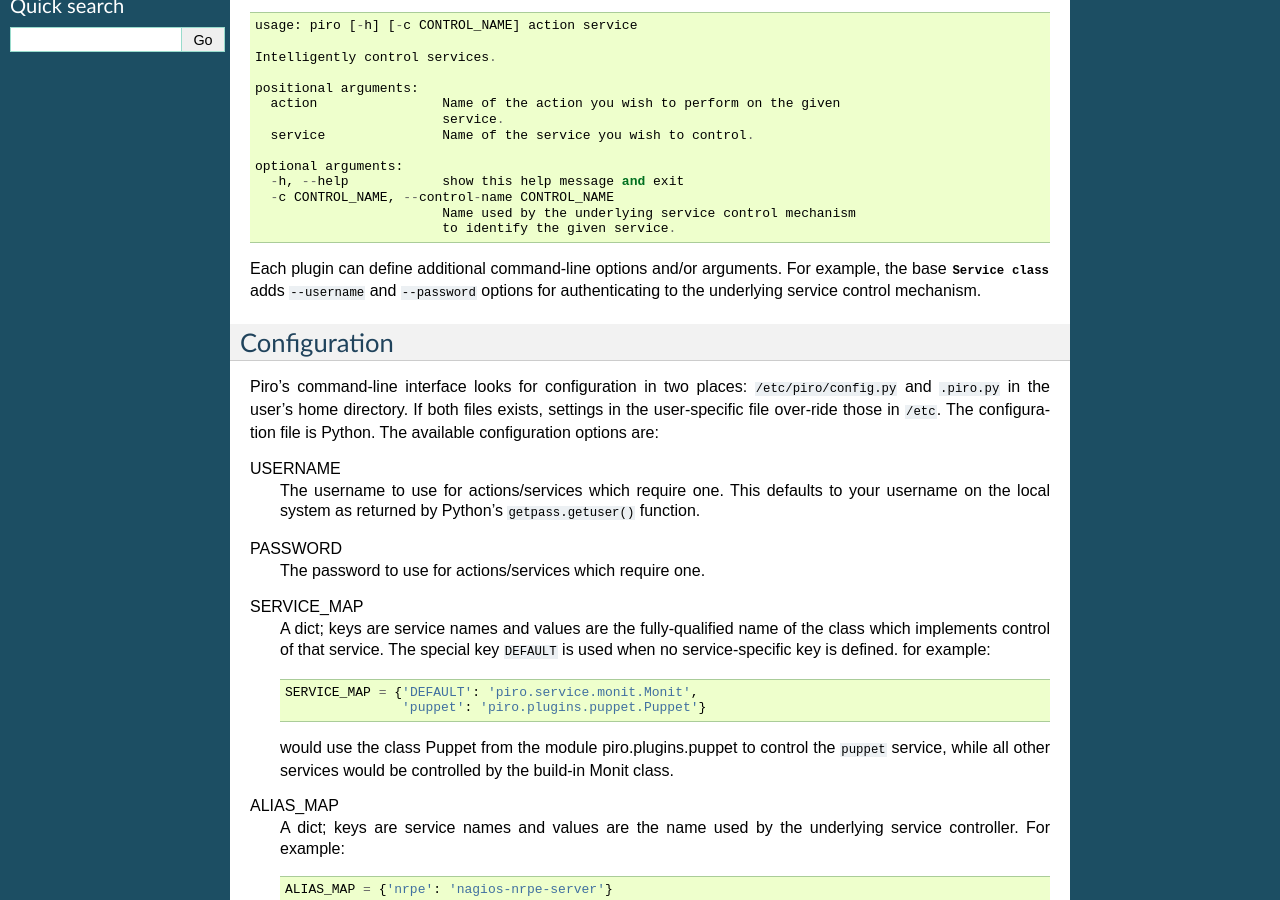
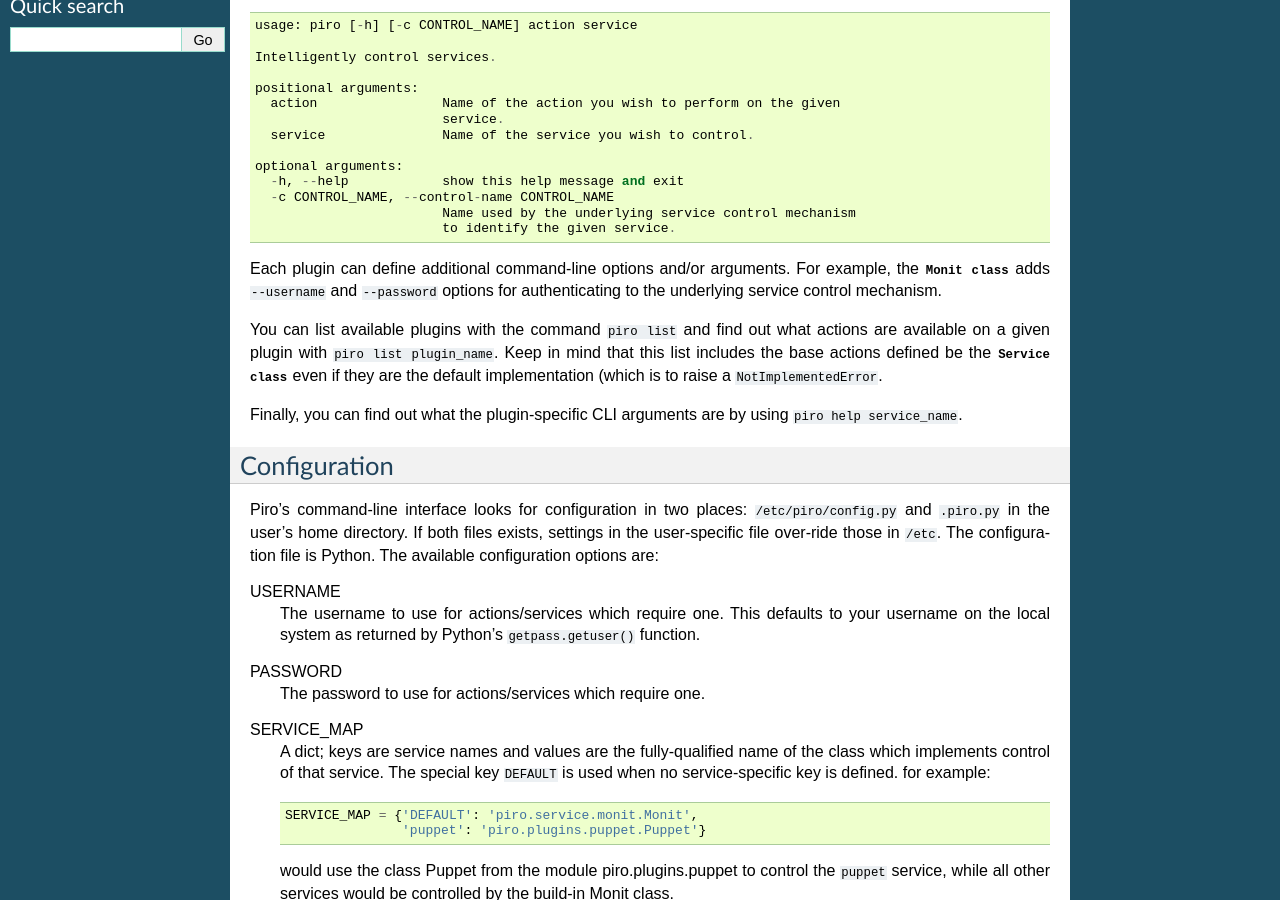
Before and after one commit to plathrop/piro, a Sphinx documentation site: the page built from doc/introduction.rst, in a window 1280 px wide and 900 px high, scrolled down 353 px. Built offline with Sphinx 7.4.7, drawn with Linux system fonts in a browser that asks for light colours.

Commit message:
Clarify CLI usage.

```diff
--- a/doc/introduction.rst
+++ b/doc/introduction.rst
@@ -35,9 +35,20 @@ Piro's command-line interface is the ``piro`` command::
                           to identify the given service.
 
 Each plugin can define additional command-line options and/or
-arguments. For example, the base :py:class:`Service class
-<piro.service.Service>` adds ``--username`` and ``--password`` options
-for authenticating to the underlying service control mechanism.
+arguments. For example, the :py:class:`Monit class
+<piro.service.monit.Monit>` adds ``--username`` and ``--password``
+options for authenticating to the underlying service control
+mechanism.
+
+You can list available plugins with the command ``piro list`` and find
+out what actions are available on a given plugin with ``piro list
+plugin_name``. Keep in mind that this list includes the base actions
+defined be the :py:class:`Service class <piro.service.Service>` even
+if they are the default implementation (which is to raise a
+``NotImplementedError``.
+
+Finally, you can find out what the plugin-specific CLI arguments are
+by using ``piro help service_name``.
 
 Configuration
 -------------
```
